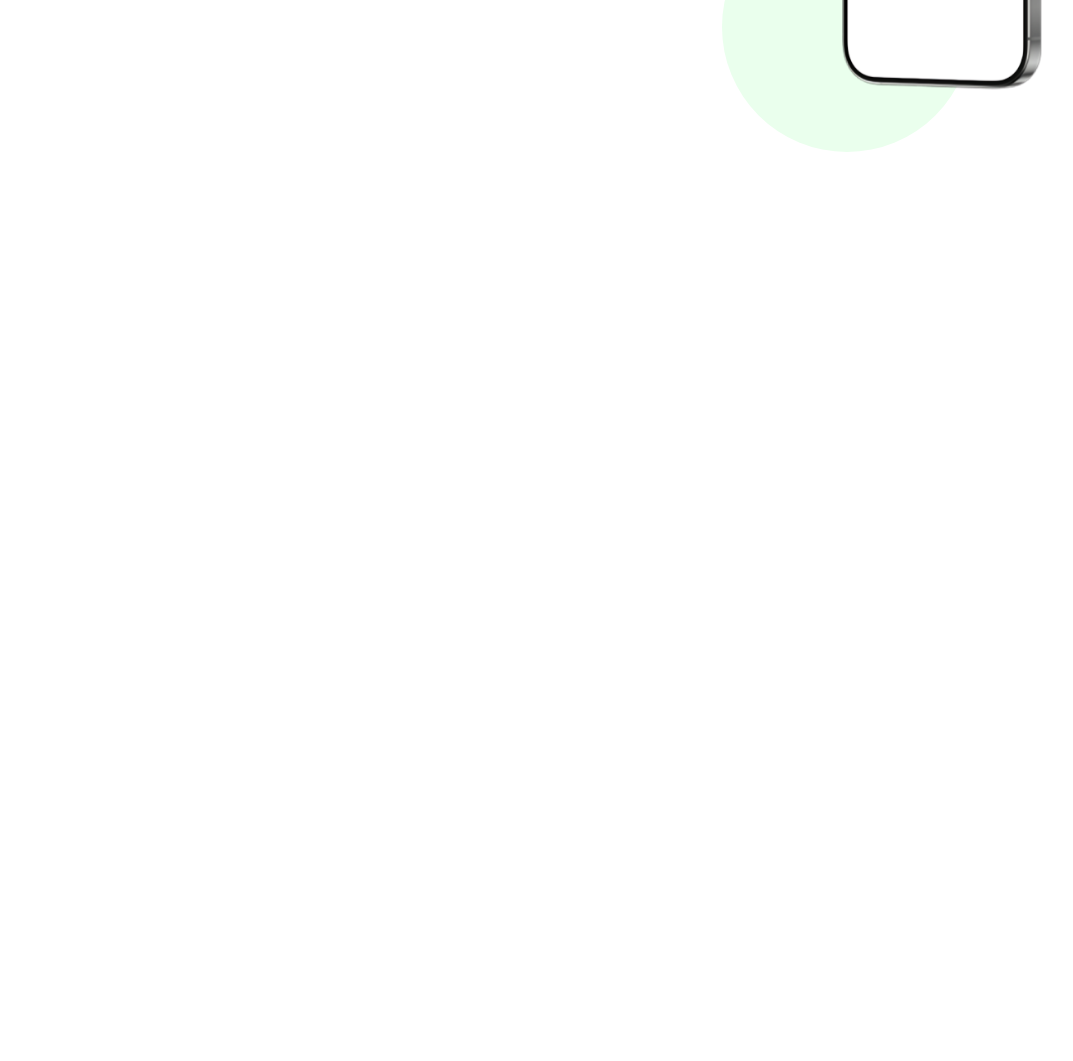
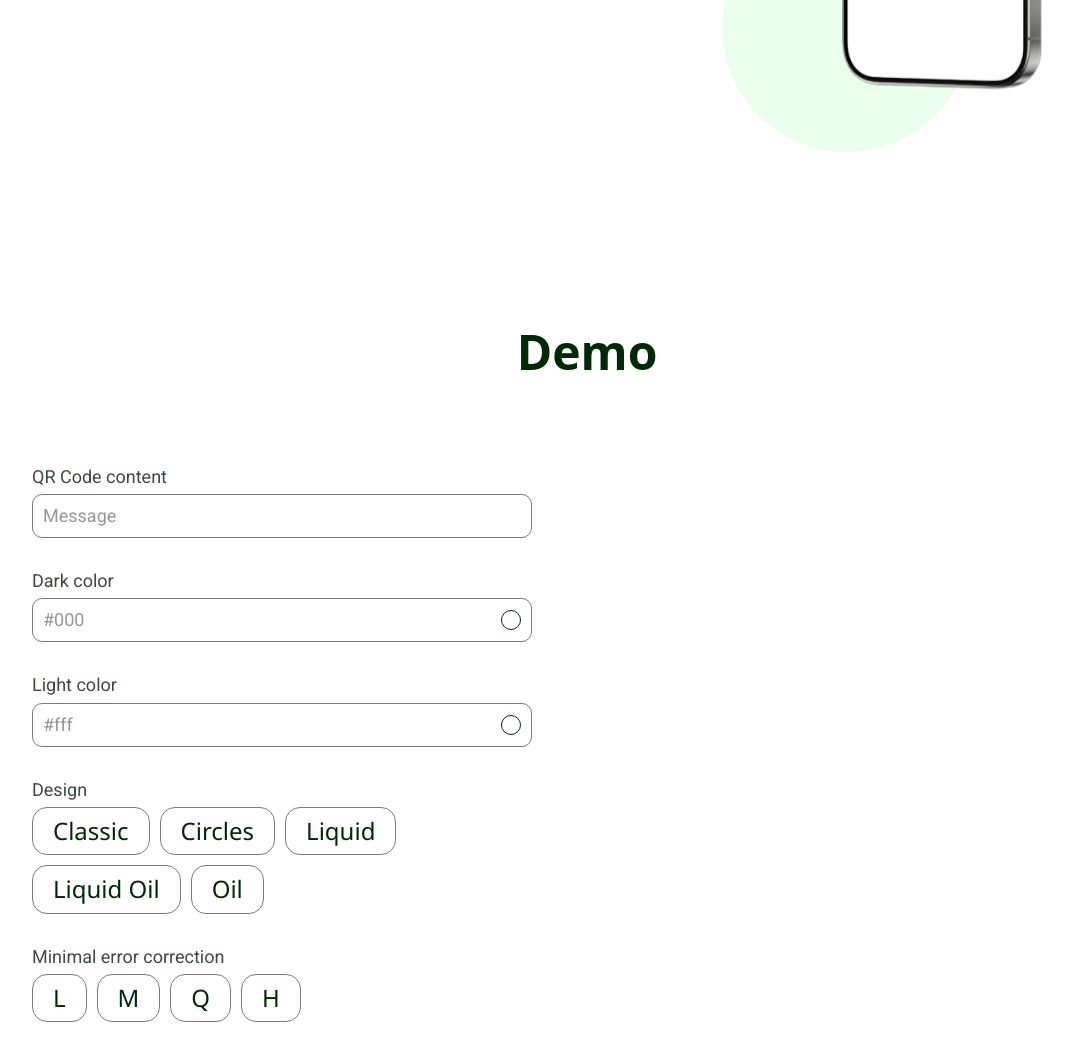
Before and after one commit to Alekseypavlov14/qr-codes-landing, a website built with Vite: page index.html in a window 1280 px wide. Shown: the part 541-1602 px from the top of the page, without its empty margins (53-1126 px from the left). Before the commit the page ends 800 px from the top, so only its background shows below. Built offline with nearby package versions, Linux system fonts and the light colour scheme; a web font is replaced by a local one.

Commit message:
added section component styles, added label and chips container components, styled demo-form

```diff
--- a/index.html
+++ b/index.html
@@ -52,6 +52,74 @@
         </div>
       </div>
     </main>
+
+    <section id="demo" class="section demo">
+      <div class="container">
+        <h2 class="section__title">Demo</h2>
+
+        <div class="section__content">
+          <form class="demo-form">
+            <div class="demo-form__row">
+              <div class="demo-form-field">
+                <label for="demo-form-field-content" class="input-label">QR Code content</label>
+                <div class="input">
+                  <input id="demo-form-field-content" class="input__control" placeholder="Message">
+                </div>
+              </div>
+            </div>
+
+            <div class="demo-form__row">
+              <div class="demo-form-field">
+                <label for="demo-form-field-dark-color" class="input-label">Dark color</label>
+                <div class="input">
+                  <input id="demo-form-field-dark-color" class="input__control" placeholder="#000">
+                  <div class="input__indicator"></div>
+                </div>
+              </div>
+            </div>
+
+            <div class="demo-form__row">
+              <div class="demo-form-field">
+                <label for="demo-form-field-light-color" class="input-label">Light color</label>
+                <div class="input">
+                  <input id="demo-form-field-light-color" class="input__control" placeholder="#fff">
+                  <div class="input__indicator"></div>
+                </div>
+              </div>
+            </div>
+
+            <div class="demo-form__row">
+              <div class="demo-form-field">
+                <label class="input-label">Design</label>
+
+                <div class="chips">
+                  <div class="chip">Classic</div>
+                  <div class="chip">Circles</div>
+                  <div class="chip">Liquid</div>
+                  <div class="chip">Liquid Oil</div>
+                  <div class="chip">Oil</div>
+                </div>
+              </div>
+            </div>
+
+            <div class="demo-form__row">
+              <div class="demo-form-field">
+                <label class="input-label">Minimal error correction</label>
+
+                <div class="chips">
+                  <div class="chip">L</div>
+                  <div class="chip">M</div>
+                  <div class="chip">Q</div>
+                  <div class="chip">H</div>
+                </div>
+              </div>
+            </div>
+          </form>
+
+          <div class="demo-result"></div>
+        </div>
+      </div>
+    </section>
   </div>
 
   <script type="module" src="/src/main.js"></script>
--- a/src/style.css
+++ b/src/style.css
@@ -120,6 +120,9 @@ input:focus {
 p {
   margin: 0;
 }
+.label {
+  margin: 0;
+}
 
 /* ========== UI Kit ========== */
 .container {
@@ -127,6 +130,21 @@ p {
   max-width: 1150px;
   padding: 0px 20px;
   margin: 0 auto;
+}
+
+.section {
+  padding-top: 60px;
+  padding-bottom: 100px;
+}
+.section__title {
+  color: var(--dark-100);
+  font-family: 'Noto Sans';
+  text-align: center;
+  font-weight: 600;
+  font-size: 48px;
+}
+.section__content {
+  margin-top: 80px;
 }
 
 .logo {
@@ -183,13 +201,20 @@ p {
   }
 }
 
+.chips {
+  display: flex;
+  align-items: center;
+  flex-wrap: wrap;
+  gap: 10px;
+}
 .chip {
-  padding: 15px 30px;
+  padding: 10px 20px;
   border-radius: 15px;
 
   font-size: 24px;
   font-family: 'Noto Sans';
   color: var(--dark-100);
+  line-height: 1.1;
   user-select: none;
 
   border: 1px solid var(--dark-500);
@@ -279,7 +304,25 @@ p {
   border: 1px solid var(--dark-100);
 }
 
+.input-label {
+  font-family: 'Roboto';
+  color: var(--dark-300);
+  line-height: 1.4;
+  font-size: 18px;
+}
+
 @media (width <= 450px) {
+  .section {
+    padding-top: 30px;
+    padding-bottom: 40px;
+  }
+  .section__title {
+    font-size: 24px;
+  }
+  .section__content {
+    margin-top: 40px;
+  }
+
   .logo {
     font-size: 24px;
   }
@@ -296,6 +339,10 @@ p {
     height: 40px;
   }
   .input__control {
+    font-size: 14px;
+  }
+
+  .input-label {
     font-size: 14px;
   }
 }
@@ -412,3 +459,23 @@ p {
   top: 15%;
   right: -60%;
 }
+
+
+.demo-form {
+  max-width: 500px;
+  display: flex;
+  flex-direction: column;
+  gap: 30px;
+}
+.demo-form__row {
+  display: flex;
+  align-items: center;
+  flex-wrap: wrap;
+  gap: 30px;
+}
+.demo-form-field {
+  flex: 1 1 auto;
+  display: flex;
+  flex-direction: column;
+  gap: 5px;
+}
```
